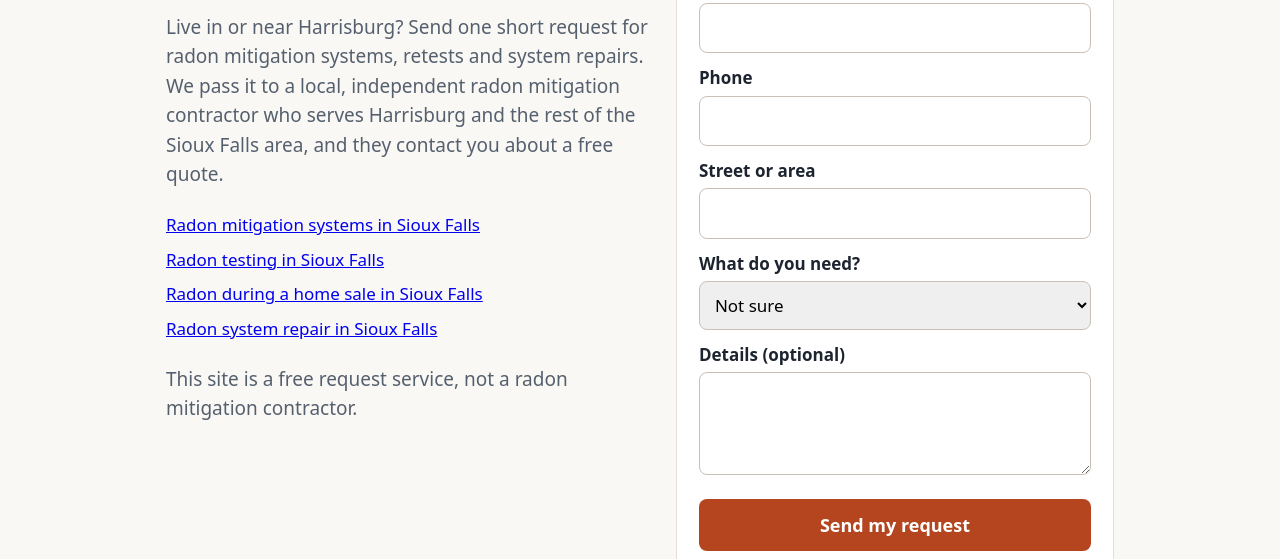
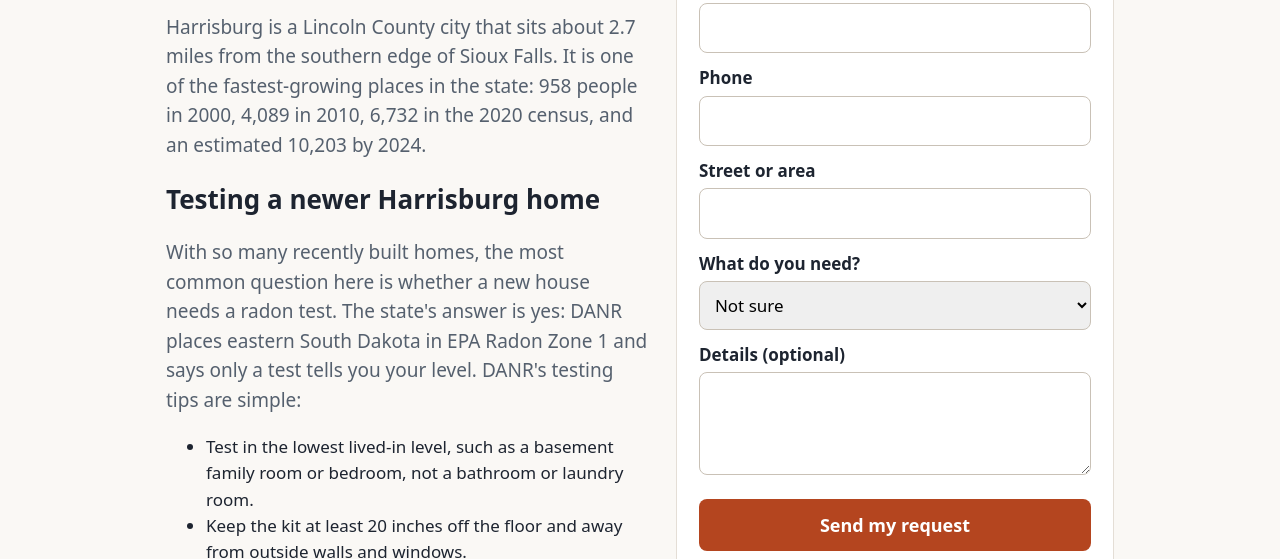
Before and after one commit to seasummit/siouxfallsradonremoval, a plain HTML site: page areas/harrisburg/index.html in a window 1280 px wide. Shown: the part 241-800 px from the top of the page. Drawn offline with Linux system fonts and the light colour scheme.

Commit message:
Add files via upload

```diff
--- a/areas/harrisburg/index.html
+++ b/areas/harrisburg/index.html
@@ -4,7 +4,7 @@
 <meta charset="utf-8">
 <meta name="viewport" content="width=device-width, initial-scale=1">
 <title>Radon Mitigation in Harrisburg near Sioux Falls | Free Quote Request</title>
-<meta name="description" content="Radon mitigation near Harrisburg: send one short request and a local contractor contacts you about a free quote.">
+<meta name="description" content="Harrisburg is a Lincoln County city that sits about 2.7 miles from the southern edge of Sioux Falls. It is one of the fastest-growing places in the...">
 <link rel="canonical" href="https://siouxfallsradonremoval.com/areas/harrisburg/">
 <script type="application/ld+json">{"@context": "https://schema.org", "@type": "BreadcrumbList", "itemListElement": [{"@type": "ListItem", "position": 1, "name": "Sioux Falls Radon Removal", "item": "https://siouxfallsradonremoval.com/"}, {"@type": "ListItem", "position": 2, "name": "Radon mitigation in Harrisburg", "item": "https://siouxfallsradonremoval.com/areas/harrisburg/"}]}</script>
 <style>
@@ -28,7 +28,7 @@ nav.links{display:flex;gap:14px;flex-wrap:wrap;font-size:15px}nav.links a{color:
 <header><div class="wrap"><b><a href="/" style="text-decoration:none">Sioux Falls Radon Removal</a></b><nav class="links"><a href="/radon-mitigation-system/">Radon mitigation systems</a><a href="/radon-testing/">Radon testing</a><a href="/radon-home-sale/">Radon during a home sale</a><a href="/radon-system-repair/">Radon system repair</a><a href="/areas/">Areas</a></nav></div></header>
 <main class="wrap">
 <div class="hero grid">
-<article><h1>Radon mitigation in Harrisburg</h1><p>Live in or near Harrisburg? Send one short request for radon mitigation systems, retests and system repairs. We pass it to a local, independent radon mitigation contractor who serves Harrisburg and the rest of the Sioux Falls area, and they contact you about a free quote.</p>
+<article><h1>Radon mitigation in Harrisburg</h1><p>Harrisburg is a Lincoln County city that sits about 2.7 miles from the southern edge of Sioux Falls. It is one of the fastest-growing places in the state: 958 people in 2000, 4,089 in 2010, 6,732 in the 2020 census, and an estimated 10,203 by 2024.</p><h2>Testing a newer Harrisburg home</h2><p>With so many recently built homes, the most common question here is whether a new house needs a radon test. The state&#39;s answer is yes: DANR places eastern South Dakota in EPA Radon Zone 1 and says only a test tells you your level. DANR&#39;s testing tips are simple:</p><ul><li>Test in the lowest lived-in level, such as a basement family room or bedroom, not a bathroom or laundry room.</li><li>Keep the kit at least 20 inches off the floor and away from outside walls and windows.</li><li>Keep windows and outside doors closed for 12 hours before and during the test.</li></ul><p>If the result is 4 pCi/L or higher, EPA recommends fixing the home.</p><p>Send one short request below. We pass it to a local, independent radon mitigation contractor who serves the Sioux Falls area, and they contact you about a free quote.</p>
 <div class="more"><a href="/radon-mitigation-system/">Radon mitigation systems in Sioux Falls</a><a href="/radon-testing/">Radon testing in Sioux Falls</a><a href="/radon-home-sale/">Radon during a home sale in Sioux Falls</a><a href="/radon-system-repair/">Radon system repair in Sioux Falls</a></div>
 <p class="small">This site is a free request service, not a radon mitigation contractor.</p></article>
 <div class="card" id="quote"><h2>Request a free quote</h2>
```
